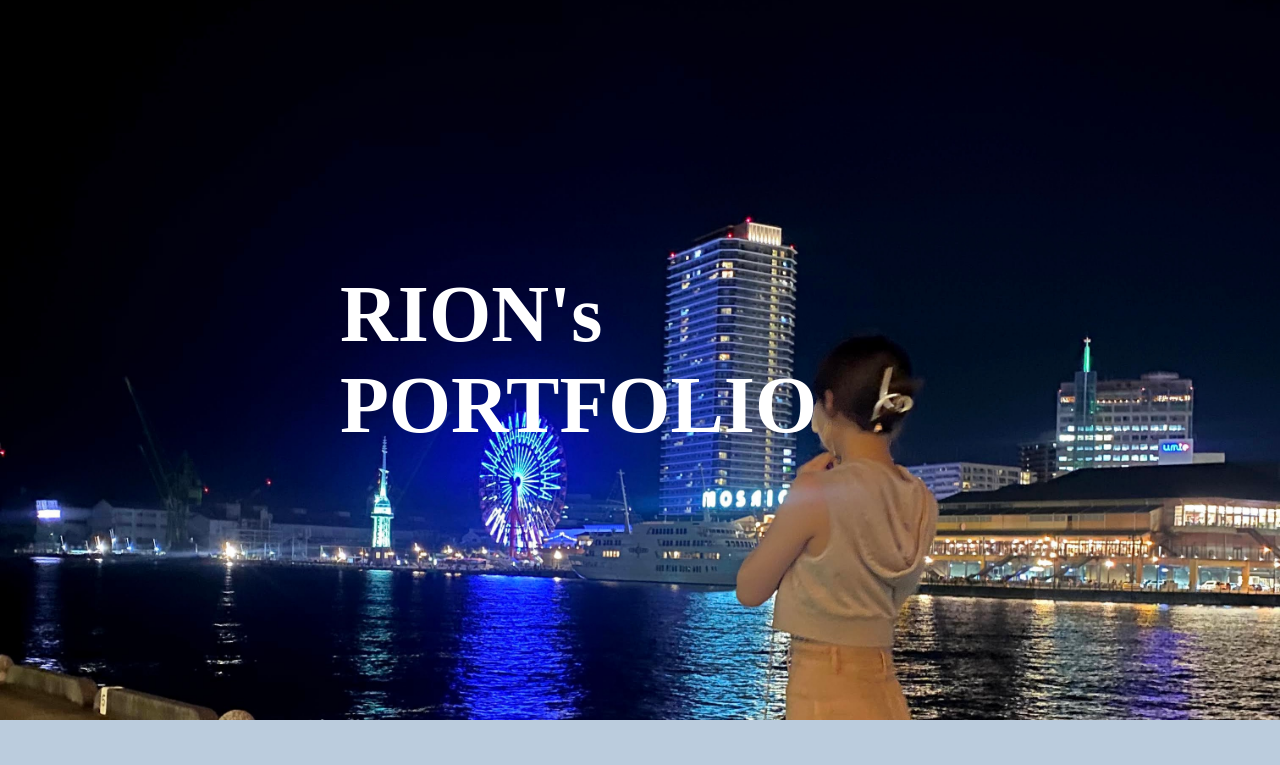
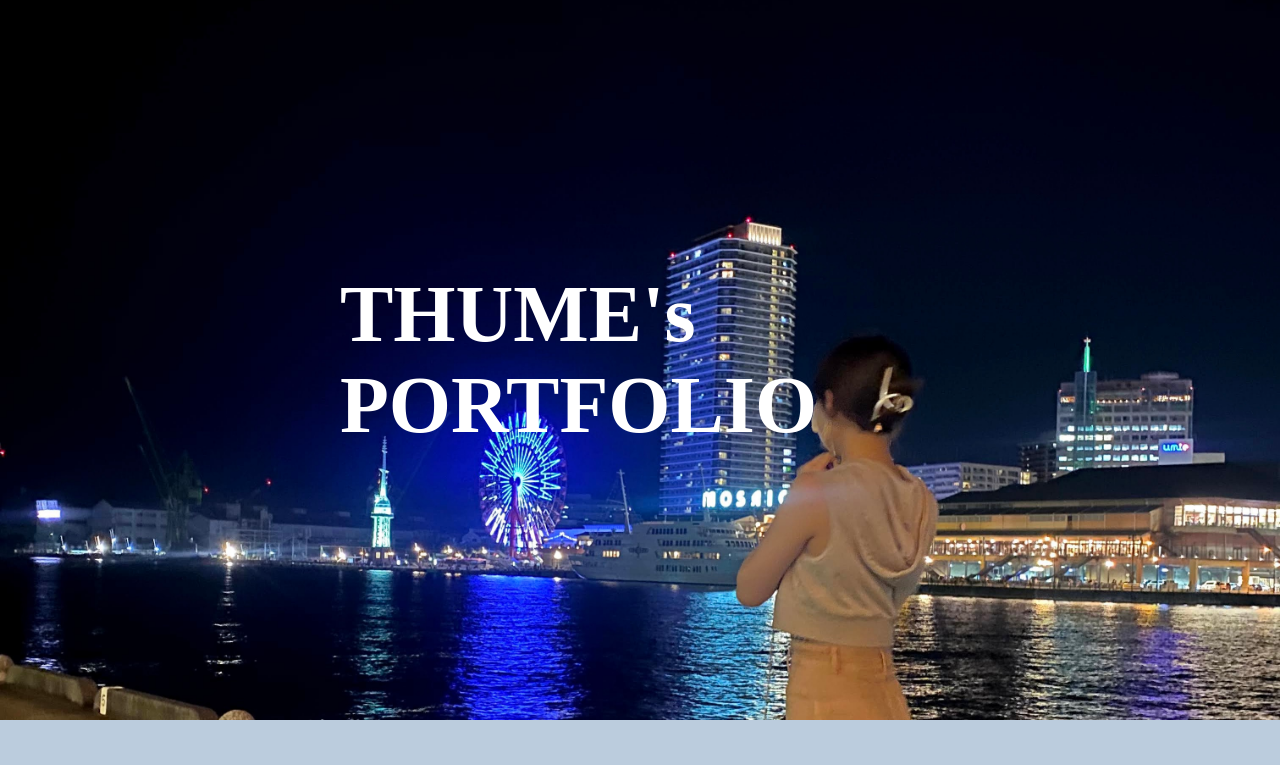
Before and after one commit to rionchan/rion-spoatfolio, a plain HTML site: page index.html in a window 1280 px wide. Shown: the top 765 px of the page. Drawn offline with Linux system fonts and the light colour scheme.

Commit message:
Update index.html
名前変更

```diff
--- a/index.html
+++ b/index.html
@@ -10,7 +10,7 @@
     <header>
       <div class="mozi">
         <div class="image"><img src="header.jpg" /></div>
-        <p>RION's PORTFOLIO</p>
+        <p>THUME's PORTFOLIO</p>
       </div>
     </header>
 
```
